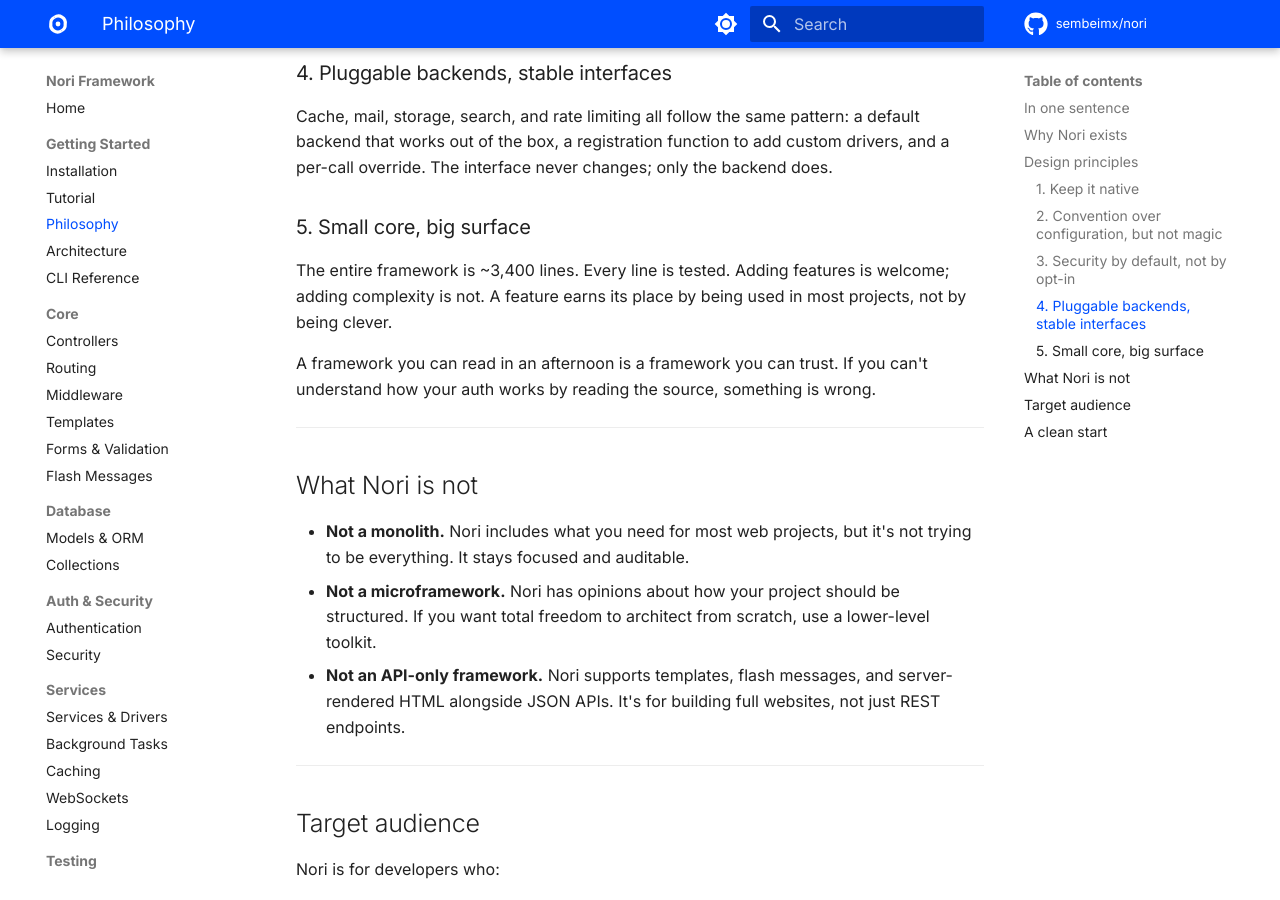
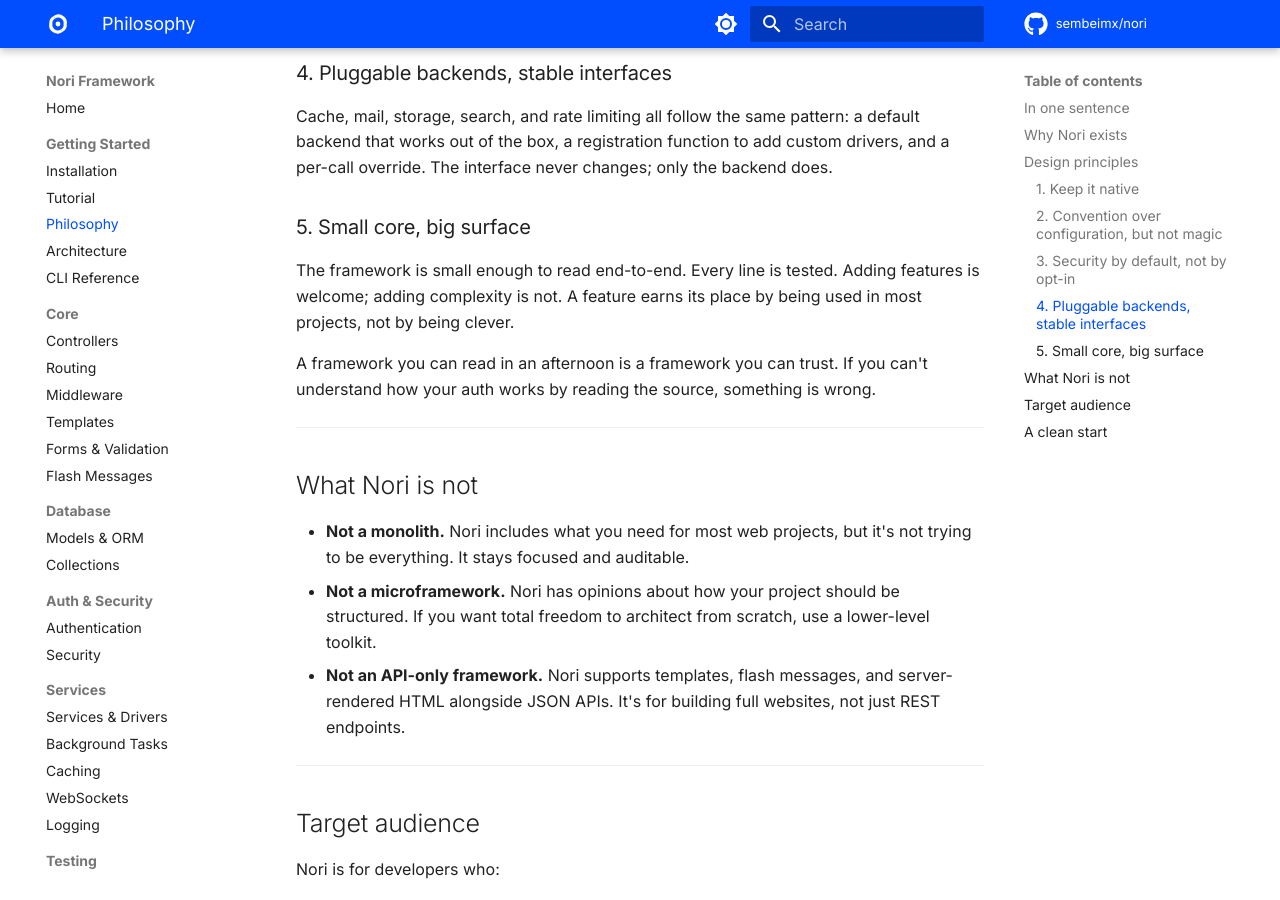
Before and after one commit to sembeimx/nori, an MkDocs documentation site: the page built from docs/philosophy.md, in a window 1280 px wide and 900 px high, scrolled down 1412 px. Built offline with MkDocs 1.6.1 and Material for MkDocs 9.7.7, drawn with Linux system fonts in a browser that asks for light colours; comment, search, counter and statistics services are not loaded; the version menu is left out.

Commit message:
docs: drop hardcoded line count from philosophy.md
The "~3,400 lines" claim was true when written but is now stale —
real count is ~5,592 framework core lines after Redis driver,
validation rules, CLI plugin system, bootstrap hook, old() helper,
shell, dynamic apps, configurable auth URLs, etc.

Specific numbers age poorly. Replaced with "small enough to read
end-to-end" — keeps the spirit ("readable in an afternoon", which is
the actual claim that matters) without a moving target that needs
maintenance per release.

```diff
--- a/docs/philosophy.md
+++ b/docs/philosophy.md
@@ -35,7 +35,7 @@
 Cache, mail, storage, search, and rate limiting all follow the same pattern: a default backend that works out of the box, a registration function to add custom drivers, and a per-call override. The interface never changes; only the backend does.
 
 ### 5. Small core, big surface
-The entire framework is ~3,400 lines. Every line is tested. Adding features is welcome; adding complexity is not. A feature earns its place by being used in most projects, not by being clever.
+The framework is small enough to read end-to-end. Every line is tested. Adding features is welcome; adding complexity is not. A feature earns its place by being used in most projects, not by being clever.
 
 A framework you can read in an afternoon is a framework you can trust. If you can't understand how your auth works by reading the source, something is wrong.
 
```
